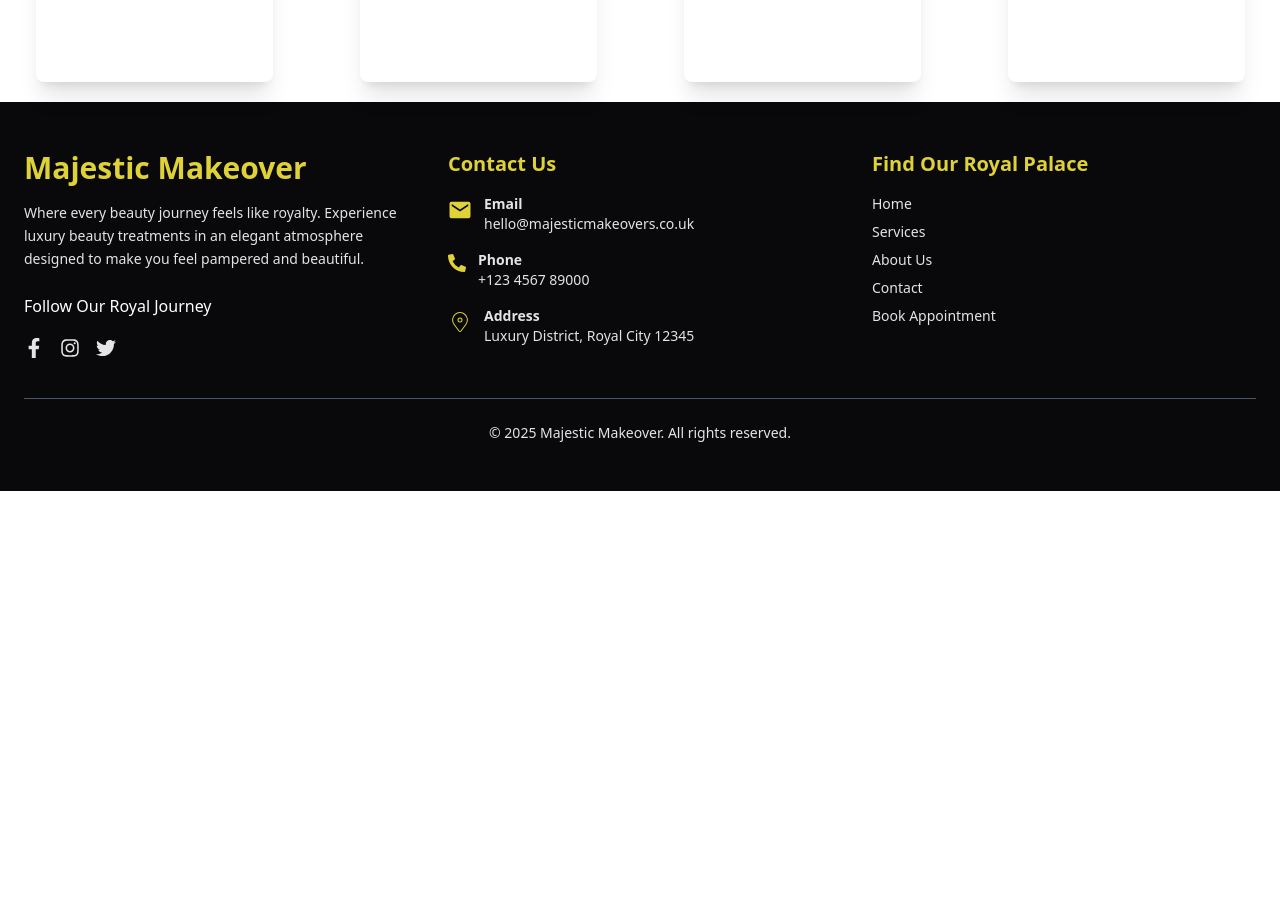
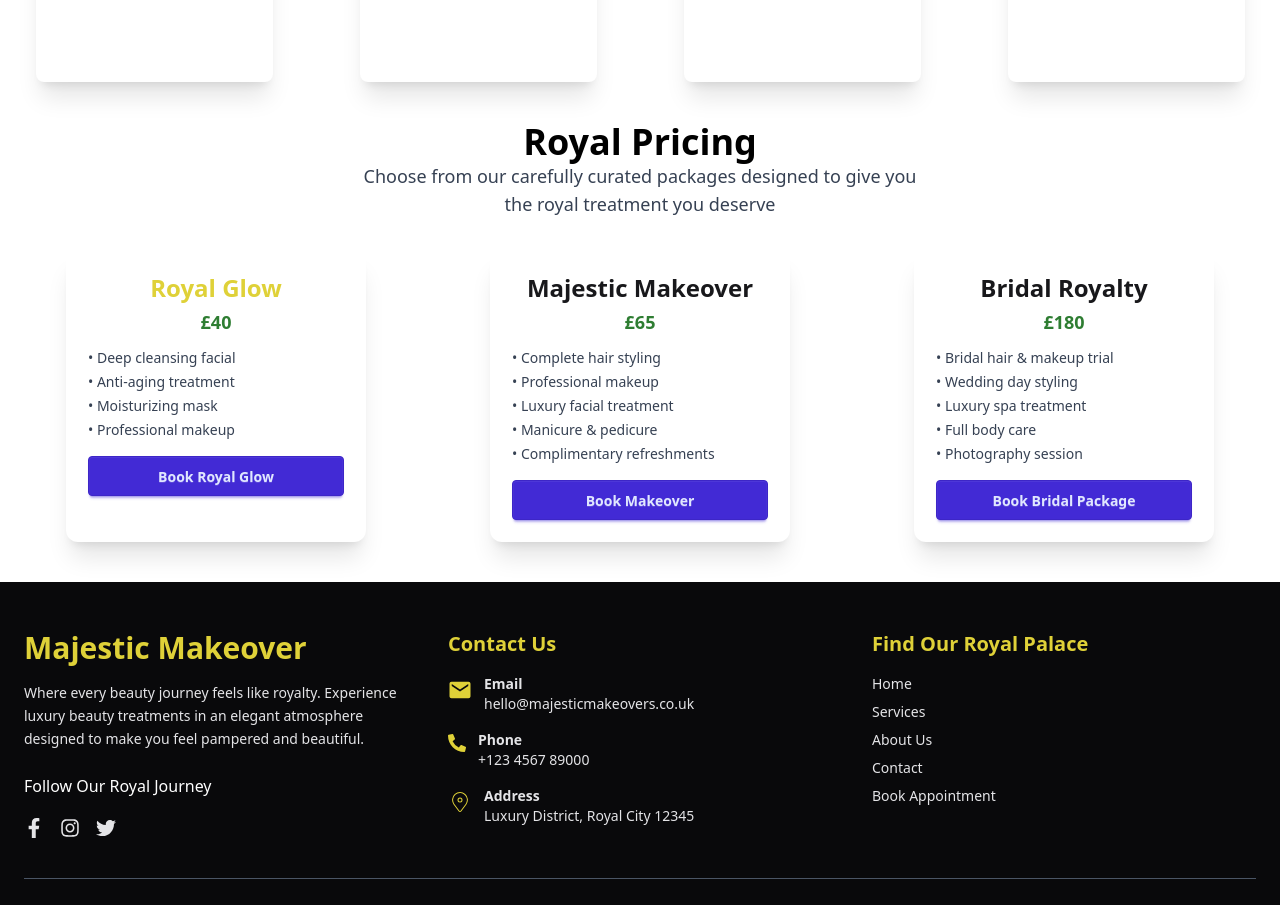
Before and after one commit to DevCabin25/majestic-makeovers, a React (Vite) app: page / in a window 1280 px wide. Shown: the part 1080-1985 px from the top of the page. Before the commit the page ends 1571 px from the top, so only its background shows below. Built offline with nearby package versions, Linux system fonts and the light colour scheme.

Commit message:
Royal Pricing

```diff
--- a/package.json
+++ b/package.json
@@ -12,6 +12,7 @@
   "dependencies": {
     "@tailwindcss/vite": "^4.1.8",
     "firebase": "^11.8.1",
+    "lucide-react": "^0.515.0",
     "react": "^19.1.0",
     "react-dom": "^19.1.0",
     "react-icons": "^5.5.0",
--- a/src/components/Home/Home.jsx
+++ b/src/components/Home/Home.jsx
@@ -1,12 +1,14 @@
 import React from 'react';
 import Banner from '../Banner/Banner';
 import ServicesSection from '../HomeSection/ServicesSection';
+import RoyalPricing from '../HomeSection/RoyalPricing';
 
 const Home = () => {
     return (
         <div>
          <Banner></Banner>
          <ServicesSection></ServicesSection>
+         <RoyalPricing></RoyalPricing>
         </div>
     );
 };
--- /dev/null
+++ b/src/components/HomeSection/RoyalPricing.jsx
@@ -0,0 +1,91 @@
+import React from "react";
+
+const PricingCard = ({ title, price, features, color, buttonLabel }) => {
+  return (
+    <div className="relative bg-white shadow-xl rounded-xl p-5 w-[300px] mx-auto group transition-transform transform hover:scale-105 duration-300 border-2 border-transparent hover:border-[#DFD138]">
+      <h2 className={`text-2xl font-bold text-center mb-1 text-[${color}]`}>
+        {title}
+      </h2>
+      <p className="text-lg font-semibold text-[#2E7D32] text-center mb-3">
+        £{price}
+      </p>
+      <ul className="text-sm text-gray-700 space-y-1">
+        {features.map((item, idx) => (
+          <li key={idx}>• {item}</li>
+        ))}
+      </ul>
+      <div className="mt-4">
+        <button className="btn btn-primary w-full">{buttonLabel}</button>
+      </div>
+    </div>
+  );
+};
+
+const RoyalPricing = () => {
+  const packages = [
+    {
+      title: "Royal Glow",
+      price: "40",
+      features: [
+        "Deep cleansing facial",
+        "Anti-aging treatment",
+        "Moisturizing mask",
+        "Professional makeup",
+      ],
+      color: "#DFD138",
+      buttonLabel: "Book Royal Glow",
+    },
+    {
+      title: "Majestic Makeover",
+      price: "65",
+      features: [
+        "Complete hair styling",
+        "Professional makeup",
+        "Luxury facial treatment",
+        "Manicure & pedicure",
+        "Complimentary refreshments",
+      ],
+      color: "#4A148C",
+      buttonLabel: "Book Makeover",
+    },
+    {
+      title: "Bridal Royalty",
+      price: "180",
+      features: [
+        "Bridal hair & makeup trial",
+        "Wedding day styling",
+        "Luxury spa treatment",
+        "Full body care",
+        "Photography session",
+      ],
+      color: "#880E4F",
+      buttonLabel: "Book Bridal Package",
+    },
+  ];
+
+  return (
+    <div className="mt-10 px-4 mb-10">
+      <div className="text-center mb-8">
+        <h1 className="text-4xl font-bold text-[#000000]">Royal Pricing</h1>
+        <p className="text-lg font-medium text-gray-700">
+          Choose from our carefully curated packages designed to give you <br />
+          the royal treatment you deserve
+        </p>
+      </div>
+      <div className="grid grid-cols-1 md:grid-cols-2 lg:grid-cols-3 gap-6">
+        {packages.map((pkg, idx) => (
+          <PricingCard
+            key={idx}
+            title={pkg.title}
+            price={pkg.price}
+            features={pkg.features}
+            color={pkg.color}
+            buttonLabel={pkg.buttonLabel}
+          />
+        ))}
+      </div>
+    </div>
+  );
+};
+
+export default RoyalPricing;
```
Also changed, not shown: 1 other file (tests, documents, lock files or other folders).
